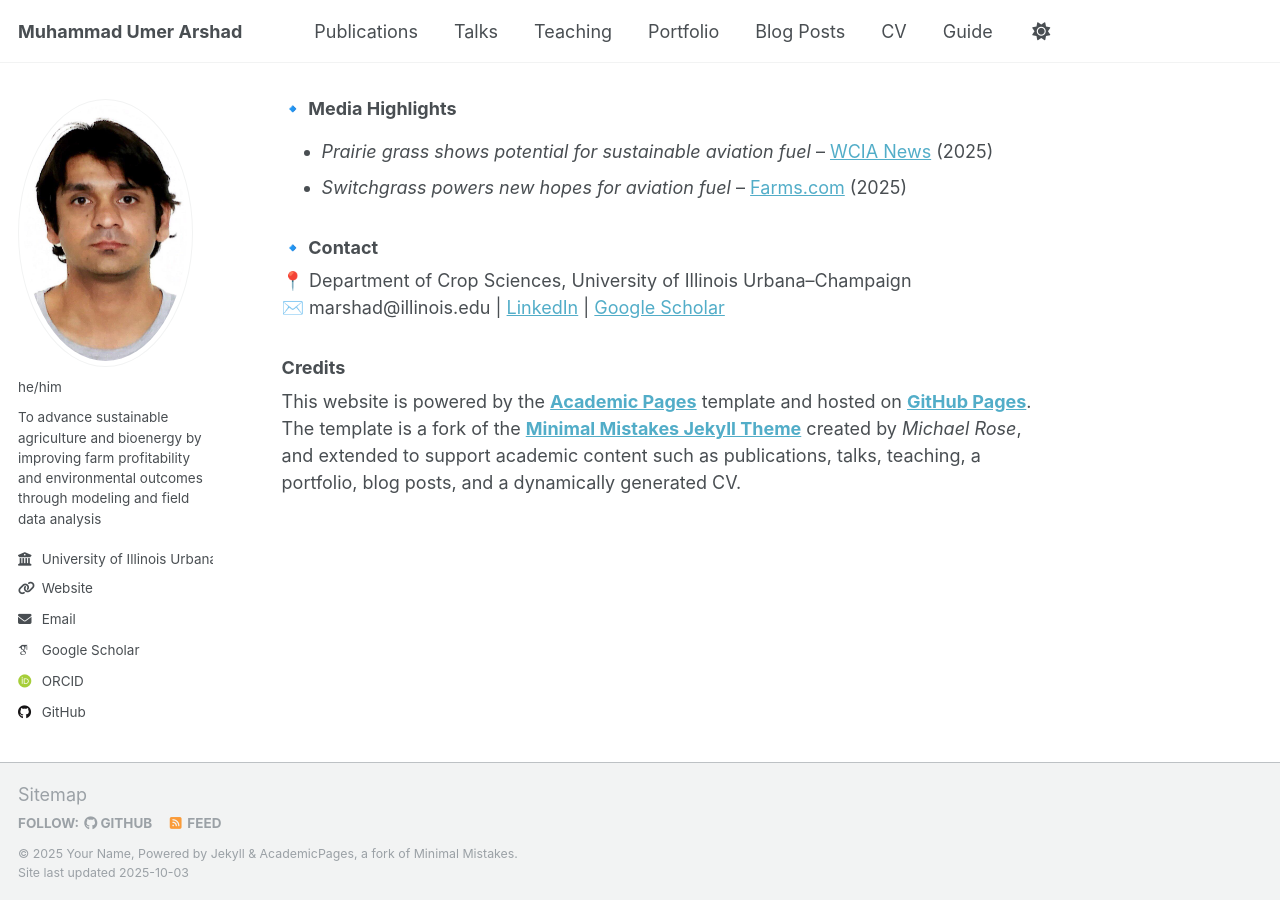
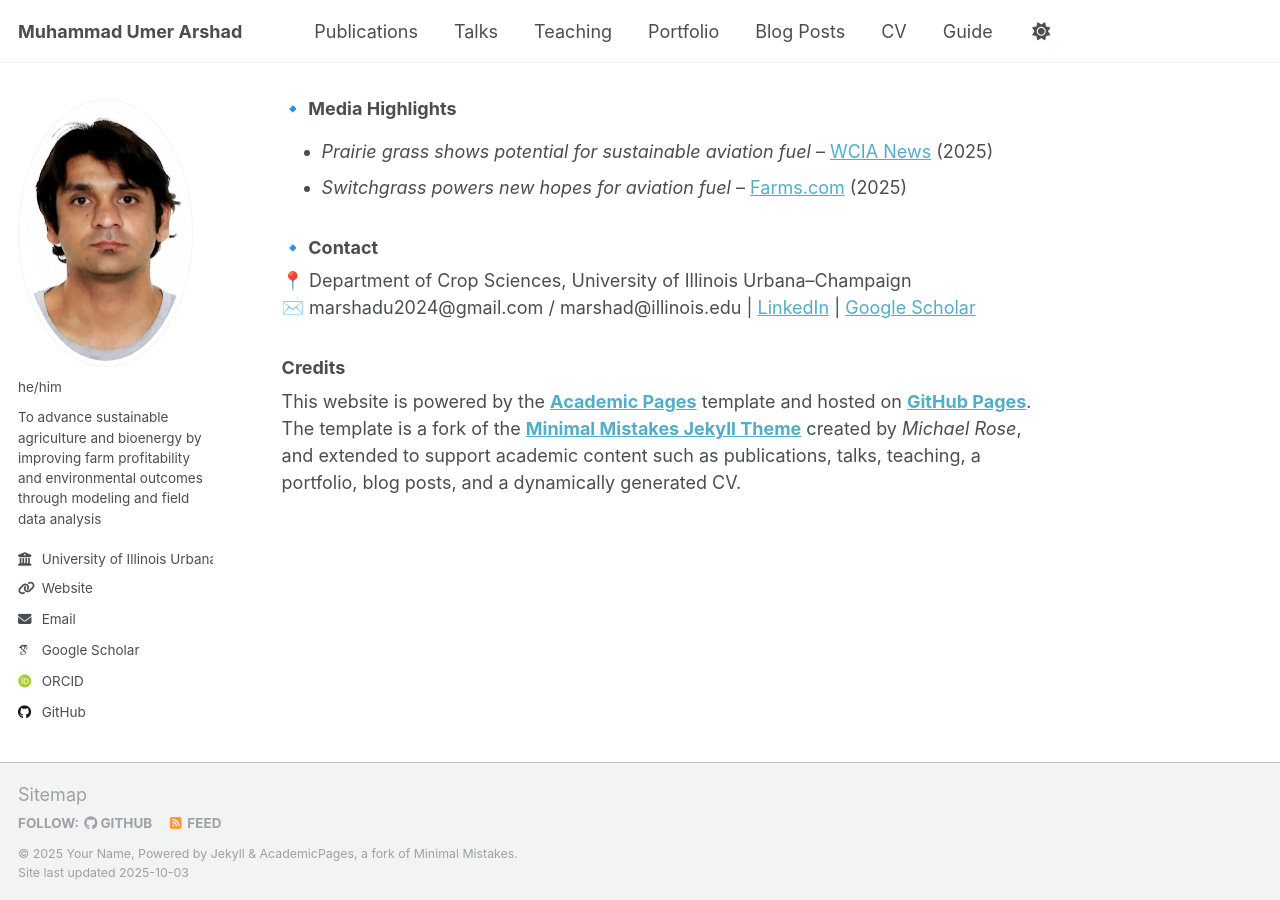
Before and after one commit to marshadu/marshadu.github.io, a Jekyll site: the page built from _pages/about.md, in a window 1280 px wide and 900 px high, scrolled down 1503 px. Built offline with Jekyll 4.4.1, drawn with Linux system fonts in a browser that asks for light colours; some web fonts are replaced.

Commit message:
Update about.md

```diff
--- a/_pages/about.md
+++ b/_pages/about.md
@@ -35,7 +35,7 @@
 
 ### 🔹 Contact
 📍 Department of Crop Sciences, University of Illinois Urbana–Champaign
-✉️ marshad@illinois.edu | [LinkedIn](https://www.linkedin.com/in/arshadumer/) | [Google Scholar](https://scholar.google.com/citations?user=iQbRc7kAAAAJ&hl=en)
+✉️ marshadu2024@gmail.com / marshad@illinois.edu | [LinkedIn](https://www.linkedin.com/in/arshadumer/) | [Google Scholar](https://scholar.google.com/citations?user=iQbRc7kAAAAJ&hl=en)
 
 ### Credits
 This website is powered by the **[Academic Pages](https://github.com/academicpages/academicpages.github.io)** template and hosted on **[GitHub Pages](https://pages.github.com/)**.
```
